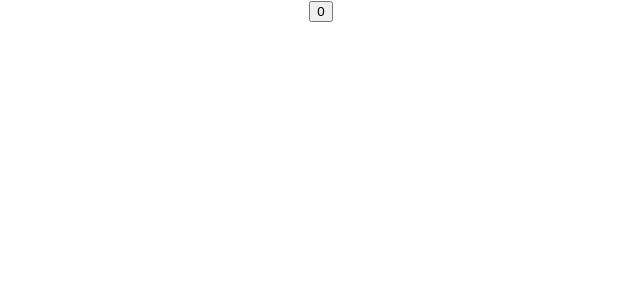
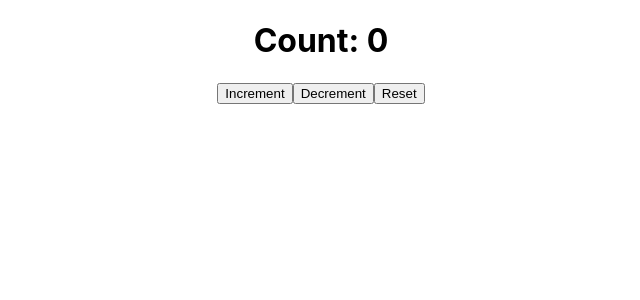
Before and after one commit to WanjikuN/react_features, a React (Create React App) app: page / in a window 1280 px wide. Shown: the top 300 px of the page, without its empty margins (319-959 px from the left). Built offline with nearby package versions, Linux system fonts and the light colour scheme.

Commit message:
Add count using useReducer

```diff
--- a/src/Components/features/TestReducer.jsx
+++ b/src/Components/features/TestReducer.jsx
@@ -1,13 +1,42 @@
 // useReducer() hook is an alternative to useState
 // Used when state transitions depend on the previous state
+
+import React, {useState, useReducer} from "react";
 // counter using useState
-import React, {useState} from "react";
-const Counter = () =>{
-    const [count, setCount] = useState(0);
-    return(
-        <div>
-            <button onClick={()=>setCount(count + 1)}>{count}</button>
-        </div>
-    )
-}
+// const Counter = () =>{
+//     const [count, setCount] = useState(0);
+//     return(
+//         <div>
+//             <button onClick={()=>setCount(count + 1)}>{count}</button>
+//         </div>
+//     )
+// }
+// using useReducer
+const reducer = (state, action) => {
+  switch (action.type) {
+    case "INCREMENT":
+      return { count: state.count + 1 };
+    case "DECREMENT":
+      return { count: state.count - 1 };
+    case "RESET":
+      return { count: 0 };
+    default:
+      return state;
+  }
+};
+const Counter = () => {
+  // Initializing the state using useReducer
+  // Pass in the reducer function and the initial state
+  const [state, dispatch] = useReducer(reducer, { count: 0 });
+
+  return (
+    <div>
+      <h1>Count: {state.count}</h1>
+      <button onClick={() => dispatch({ type: "INCREMENT" })}>Increment</button>
+      <button onClick={() => dispatch({ type: "DECREMENT" })}>Decrement</button>
+      <button onClick={() => dispatch({ type: "RESET" })}>Reset</button>
+    </div>
+  );
+};
+
 export default Counter;
```
